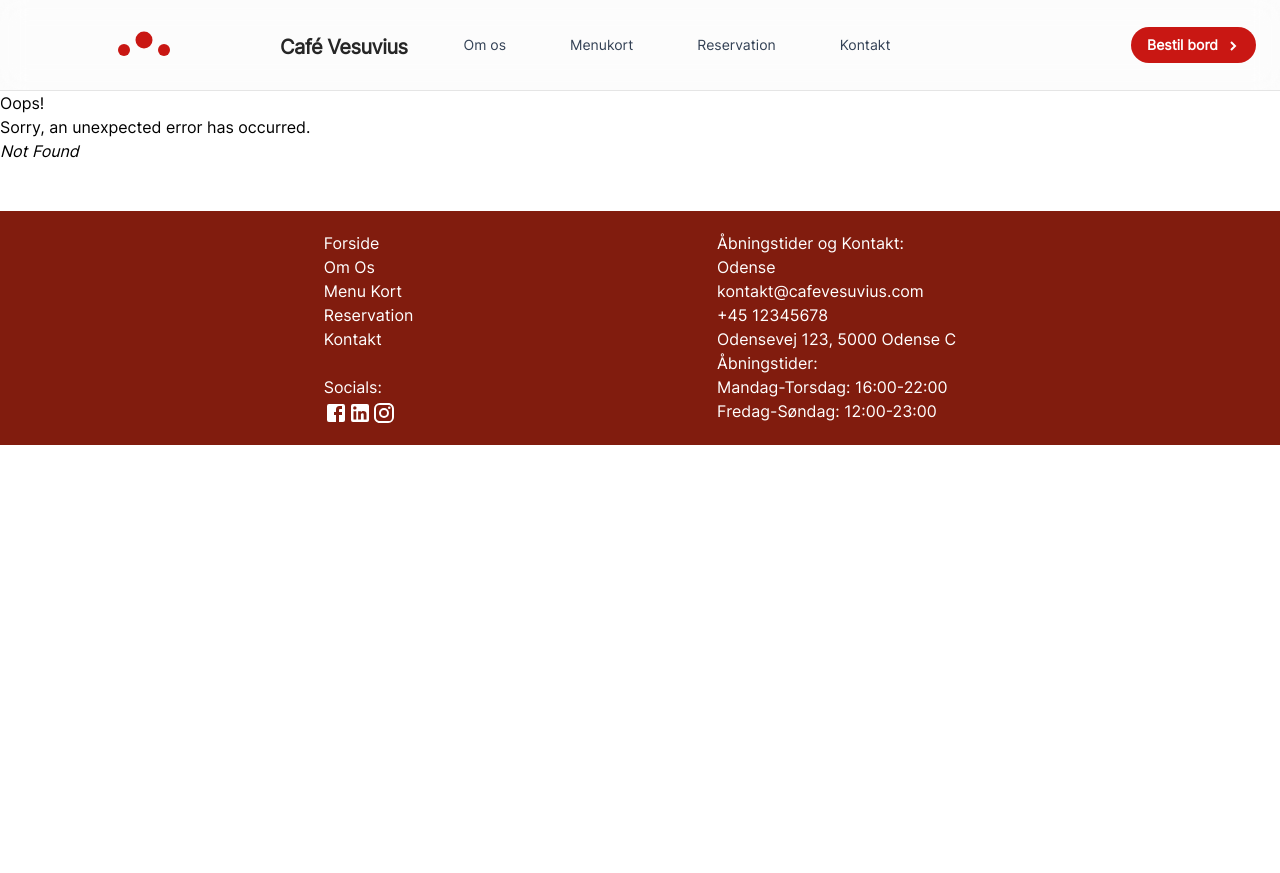
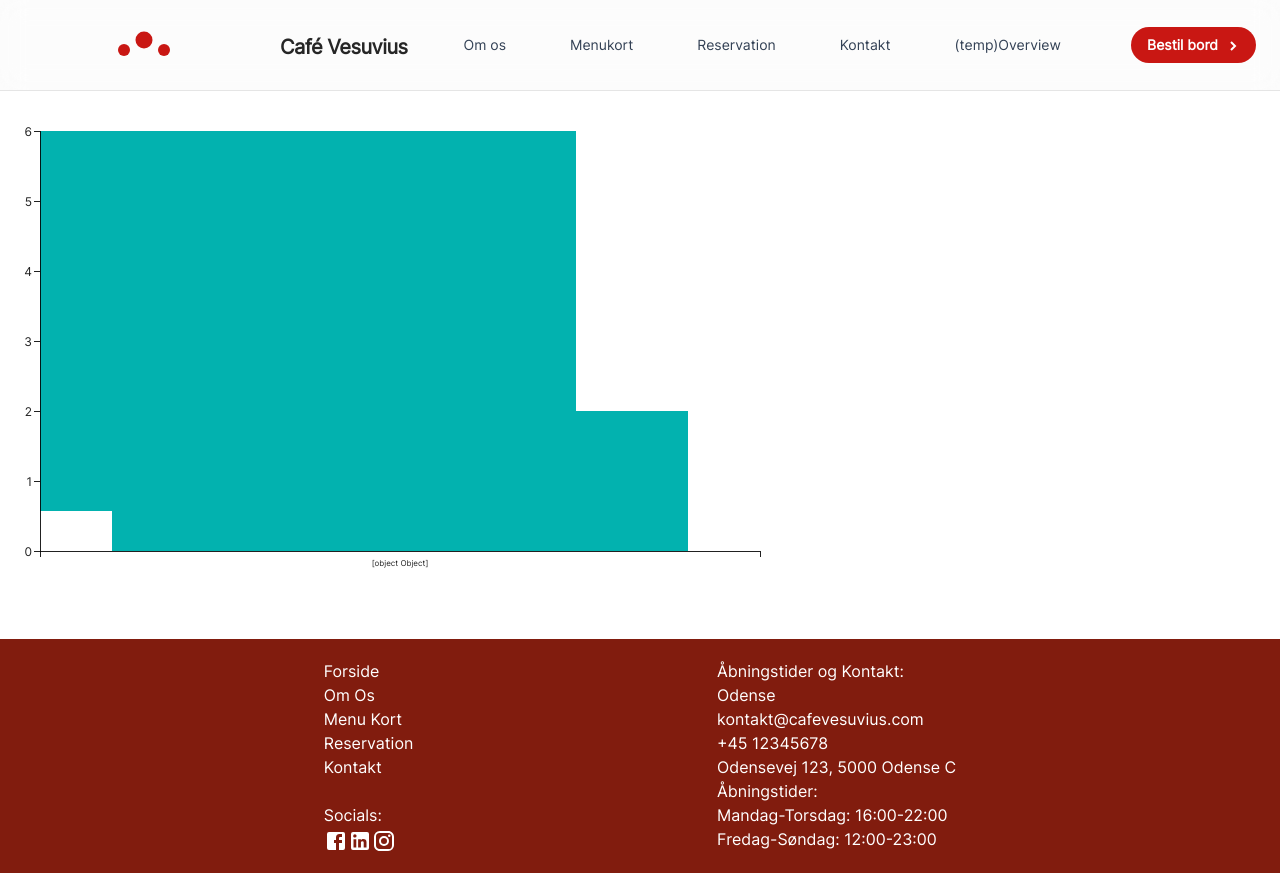
Before and after one commit to CafeVesuvius/cafe-vesuvius, a React (Vite) app: page /overview in a window 1280 px wide. Before the commit the page ends 800 px from the top, so only its background shows below. Built offline with nearby package versions, Linux system fonts and the light colour scheme; no server answers.

Commit message:
AboutUsExtra v1 done, changed color on footer

```diff
--- a/package.json
+++ b/package.json
@@ -14,6 +14,7 @@
     "@emotion/styled": "^11.11.0",
     "@mui/icons-material": "^5.14.13",
     "@mui/material": "^5.14.17",
+    "@mui/x-charts": "^6.18.2",
     "@mui/x-date-pickers": "^6.18.1",
     "axios": "^1.6.0",
     "dayjs": "^1.11.10",
--- a/src/App.tsx
+++ b/src/App.tsx
@@ -9,6 +9,8 @@ import ContactPage from "./pages/ContactPage.tsx";
 import MenuPage from "./pages/MenuPage.tsx";
 import ReservationPage from "./pages/ReservationPage.tsx";
 import AdminPage from "./pages/AdminPage.tsx";
+import OverviewPage from "./pages/OverviewPage.tsx";
+
 
 const router = createBrowserRouter([
     {
@@ -37,6 +39,11 @@ const router = createBrowserRouter([
         errorElement: <ErrorPage />
     },
     {
+        path: "/overview",
+        element: <OverviewPage />,
+        errorElement: <ErrorPage />
+    },
+    {
         path: "/admin",
         element: <AdminPage />,
         errorElement: <ErrorPage />
--- a/src/components/Header.tsx
+++ b/src/components/Header.tsx
@@ -33,6 +33,8 @@ function Header() {
                                 <a className="inline-block rounded-lg py-1 px-2 text-sm text-slate-700 hover:bg-slate-100 hover:text-slate-900" href="/menu">Menukort</a>
                                 <a className="inline-block rounded-lg py-1 px-2 text-sm text-slate-700 hover:bg-slate-100 hover:text-slate-900" href="/reservation">Reservation</a>
                                 <a className="inline-block rounded-lg py-1 px-2 text-sm text-slate-700 hover:bg-slate-100 hover:text-slate-900" href="/contact">Kontakt</a>
+                                <a className="inline-block rounded-lg py-1 px-2 text-sm text-slate-700 hover:bg-slate-100 hover:text-slate-900" href="/overview">(temp)Overview</a>
+
                             </div>
 
                             <div className="flex items-center gap-x-5 md:gap-x-8">
--- /dev/null
+++ b/src/components/Overview/Overview.tsx
@@ -0,0 +1,84 @@
+import axios from "axios";
+import {useEffect, useState} from "react";
+import { BarChart } from '@mui/x-charts/BarChart';
+
+function OverviewGrafs(){
+    const [totalMoney, setTotalMoney] = useState([]);
+    const [menuItems , setMenuItems] = useState([{"name": "", "total": 0}]);
+
+    const fetchData = async () => {
+        let items = [];
+        let menuConfig = {
+            method: 'get',
+            maxBodyLength: Infinity,
+            url: 'http://10.130.54.23:2000/api/menu/',
+            headers: {
+                'Authorization': 'Bearer eyJhbGciOiJIUzI1NiIsInR5cCI6IkpXVCJ9.eyJuYW1laWQiOiJDVl9BZG1pbiIsIm5iZiI6MTcwMTE1NzE3NCwiZXhwIjoxNzAxMjQzNTc0LCJpYXQiOjE3MDExNTcxNzR9.VBJuxOFZNjIinGSok5k0HTEUGqjeS4p2_h-PS9ophcI'
+            }
+        };
+        await axios.request(menuConfig).then((response) => {
+            if (response.status !== 200) {
+                console.log("Error fetching menu");
+                return;
+            }
+            response.data.menuItems.forEach(menuItem =>{
+                items.push(menuItem.name);
+            });
+            console.log(items);
+        })
+        let orderConfig = {
+            method: 'get',
+            maxBodyLength: Infinity,
+            url: 'http://10.130.54.23:2000/api/order/all',
+            headers: {
+                'Authorization': 'Bearer eyJhbGciOiJIUzI1NiIsInR5cCI6IkpXVCJ9.eyJuYW1laWQiOiJDVl9BZG1pbiIsIm5iZiI6MTcwMTE1NzE3NCwiZXhwIjoxNzAxMjQzNTc0LCJpYXQiOjE3MDExNTcxNzR9.VBJuxOFZNjIinGSok5k0HTEUGqjeS4p2_h-PS9ophcI'
+            }
+        };
+        await axios.request(orderConfig).then((response) => {
+            if (response.status !== 200) {
+                console.log("Error fetching menu");
+                return;
+            }
+            let items2:Array<object> = [];
+            const nextItems = menuItems.map(items => {
+
+            });
+
+
+            console.log(response.data);
+        })
+
+
+
+    };
+
+
+    useEffect(() => {
+        fetchData();
+    }, []);
+
+    return (
+        <div>
+            <BarChart
+                width={screen.width}
+                height={500}
+                margin={{bottom: 40, top: 40, left: 40, right: 40}}
+                xAxis={[
+                    {
+                        data: menuItems,
+                        scaleType: 'band',
+                        tickLabelStyle: {
+                            fontSize: 8,
+                        }
+                    },
+                ]}
+                series={[
+                    {
+                        data: [2, 5, 1, 2, 3, 2, 4, 5, 5 ,2 ,1 ,3 ,5, 6, 1, 2],
+                    },
+                ]}
+            />
+        </div>)
+}
+
+export default OverviewGrafs
--- /dev/null
+++ b/src/components/Overview/index.tsx
@@ -0,0 +1 @@
+export { default as Overview } from "./Overview.tsx";
--- /dev/null
+++ b/src/pages/OverviewPage.tsx
@@ -0,0 +1,11 @@
+import {Overview} from '../components/Overview';
+
+function OverviewPage() {
+    return (
+        <>
+            <Overview />
+        </>
+    )
+}
+
+export default OverviewPage
```
Also changed, not shown: 1 other file (tests, documents, lock files or other folders).
